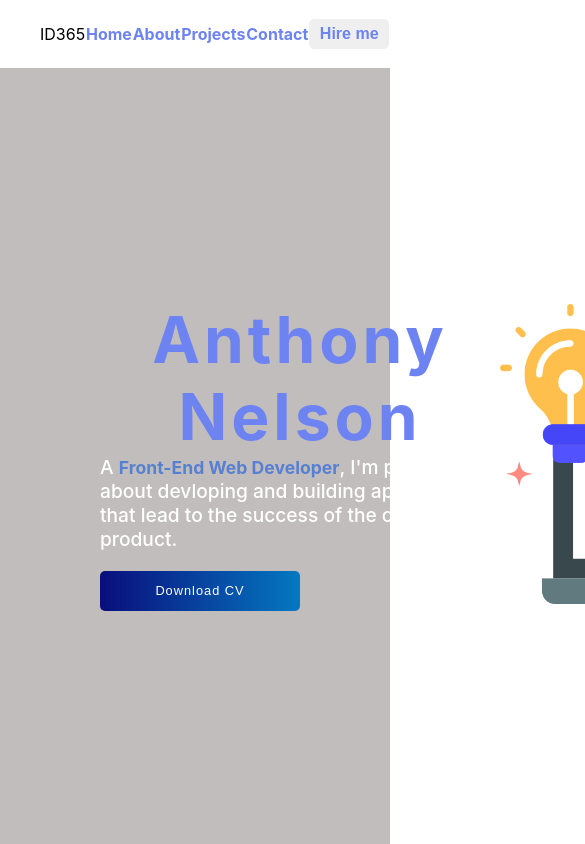
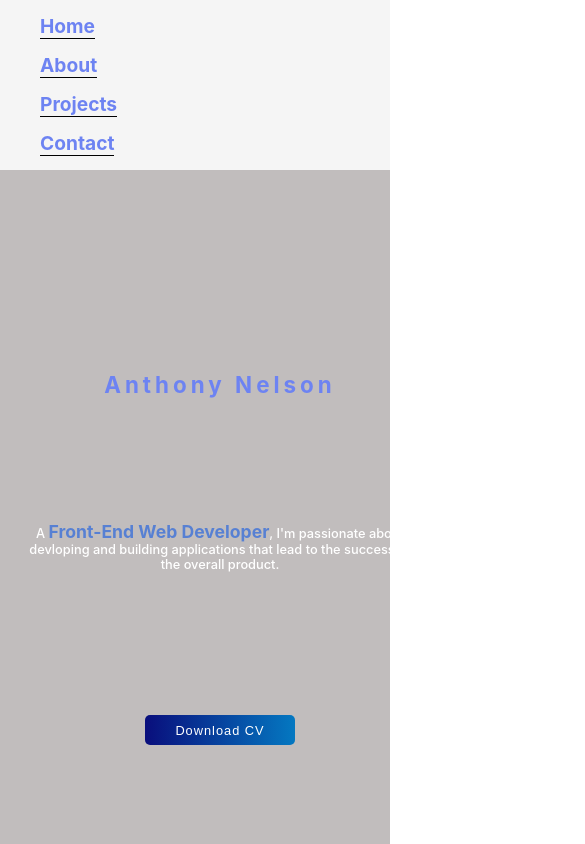
Before and after one commit to Saalehid365/react-portfolio, a React (Create React App) app: page / in a window 390 px wide. Shown: the top 844 px of the page, 585 px wide, since content can reach past the window. Built offline with nearby package versions, Linux system fonts and the light colour scheme.

Commit message:
responsive

```diff
--- a/src/components/About.css
+++ b/src/components/About.css
@@ -8,3 +8,23 @@
 .abt h3 {
   font-size: 1.8rem;
 }
+@media all and (max-width: 800px) {
+  .inner-about {
+    display: flex;
+    justify-content: center;
+  }
+  .inner-about p {
+    width: 500px;
+    text-align: center;
+  }
+}
+@media all and (max-width: 480px) {
+  .inner-about {
+    display: flex;
+    justify-content: center;
+  }
+  .inner-about p {
+    width: 500px;
+    text-align: center;
+  }
+}
--- a/src/components/Contacts.css
+++ b/src/components/Contacts.css
@@ -7,6 +7,7 @@
 
 .chat-left h3 {
   font-size: 3rem;
+  color: rgb(109, 131, 242);
 }
 .chat-text {
   font-size: 2rem;
@@ -72,3 +73,44 @@ form {
   color: white;
   font-size: 1rem;
 }
+@media all and (max-width: 800px) {
+  .chat-left h3 {
+    font-size: 2rem;
+  }
+  .chat-text p {
+    font-size: 1rem;
+  }
+  form {
+    width: 300px;
+    height: 300px;
+  }
+  .form-name-email {
+    display: flex;
+    flex-direction: column;
+  }
+  .name-email {
+    display: flex;
+  }
+  .field-tabs p {
+    font-size: 1rem;
+  }
+
+  .field1 {
+    height: 25px;
+    width: 300px;
+  }
+  .field2 {
+    height: 100px;
+  }
+  .fieldsubmit {
+    height: 30px;
+    width: 150px;
+  }
+  .submitbtn {
+    font-size: 0.8rem;
+    font-weight: bolder;
+  }
+  .envelope {
+    font-size: 0.7rem;
+  }
+}
--- a/src/components/Contacts.jsx
+++ b/src/components/Contacts.jsx
@@ -5,6 +5,7 @@ import { FaEnvelopeOpen } from "react-icons/fa";
 export const Contact = () => {
   const { register, handleSubmit } = useForm();
   console.log("hello world");
+
   const onSubmit = () => {};
   return (
     <div className="chat-form">
@@ -21,7 +22,7 @@ export const Contact = () => {
       <div className="formbox">
         <form onSubmit={handleSubmit(onSubmit)}>
           <div className="form-name-email">
-            <div className="field-tabs">
+            <div className="field-tabs name-email">
               <p>Name</p>
               <input
                 className="field field1 "
@@ -53,7 +54,7 @@ export const Contact = () => {
           </div>
           <div>
             <button className="fieldsubmit">
-              <FaEnvelopeOpen size="1rem" color="white" />
+              <FaEnvelopeOpen className="envelope" size="1rem" color="white" />
               <input className=" submitbtn" type="submit" />
             </button>
           </div>
--- a/src/components/Footer.css
+++ b/src/components/Footer.css
@@ -1,11 +1,12 @@
 .footer-container {
-  height: 100px;
+  height: 175px;
   background-color: black;
   display: flex;
   flex-direction: column;
   justify-content: space-evenly;
   align-items: center;
 }
+
 .socials {
   display: flex;
   justify-content: space-evenly;
@@ -31,6 +32,7 @@
   border: 1px rgb(87, 128, 211) solid;
   font-size: 1.3;
   color: black;
+  transition: 0.2ms;
 }
 .designed {
   color: white;
--- a/src/components/Footer.jsx
+++ b/src/components/Footer.jsx
@@ -4,6 +4,7 @@ import { FaTwitter, FaLinkedin, FaGithub } from "react-icons/fa";
 export const Footer = () => {
   return (
     <div className="footer-container">
+      <p className="living">Living, learning & leveling up one day at a time</p>
       <div className="socials">
         <a href="https://twitter.com/idevelop365" className="socialscircle">
           <FaTwitter className="social" />
--- a/src/components/Hero.css
+++ b/src/components/Hero.css
@@ -10,7 +10,7 @@
   flex-direction: column;
   justify-content: flex-start;
   align-items: flex-start;
-  padding-left: 100px;
+  padding-left: 20px;
 }
 
 .title-info {
@@ -66,3 +66,56 @@
   width: 300px;
   height: 300px;
 }
+
+@media all and (max-width: 800px) {
+  .Title-container {
+    padding: 0;
+  }
+  .hero-img {
+    height: 200px;
+    width: 200px;
+  }
+  .title-left h1 {
+    font-size: 2rem;
+  }
+  .nav-hire-btn {
+    height: 20px;
+  }
+  .hire-me-btn {
+    height: 30px;
+    width: 150px;
+  }
+  .title-info {
+    font-size: 1rem;
+  }
+}
+
+@media all and (max-width: 480px) {
+  .Title-container {
+    padding: 0;
+  }
+  .hero-img {
+    display: none;
+  }
+  .title-left {
+    display: flex;
+    height: 80%;
+    flex-direction: column;
+    justify-content: space-evenly;
+    align-items: center;
+  }
+  .title-left h1 {
+    font-size: 1.4rem;
+  }
+  .nav-hire-btn {
+    height: 20px;
+  }
+  .hire-me-btn {
+    height: 30px;
+    width: 150px;
+  }
+  .title-info {
+    font-size: 0.8rem;
+    text-align: center;
+  }
+}
--- a/src/components/Navbar.css
+++ b/src/components/Navbar.css
@@ -24,7 +24,7 @@
   border-bottom: solid 0.2rem rgb(109, 131, 242);
 }
 .nav-hire-btn {
-  height: 30px;
+  height: 20px;
   width: 80px;
   border-radius: 5px;
   border-style: none;
@@ -33,3 +33,36 @@
 .nav-hire-btn:hover {
   background-color: rgb(66, 88, 198);
 }
+
+@media all and (max-width: 800px) {
+  .links {
+    font-size: 0.8rem;
+  }
+  .nav-hire-btn {
+    height: 20px;
+  }
+}
+
+@media all and (max-width: 480px) {
+  .nav-bar {
+    height: 170px;
+    background-color: rgb(245, 245, 245);
+  }
+  .logo {
+    display: none;
+  }
+  .links {
+    display: flex;
+    flex-direction: column;
+    justify-content: space-evenly;
+    align-items: flex-start;
+    height: 100%;
+  }
+  .nav-link-list {
+    font-size: 1.2rem;
+    border-bottom: solid 0.2px black;
+  }
+  .nav-hire-btn {
+    display: none;
+  }
+}
--- a/src/components/Navbar.jsx
+++ b/src/components/Navbar.jsx
@@ -1,11 +1,12 @@
 import { Link } from "react-router-dom";
 import "./Navbar.css";
+import { GiHamburgerMenu } from "react-icons";
 
 export const Navbar = () => {
   return (
     <div className="nav-bar">
       <div>
-        <p> ID365 </p>
+        <p className="logo"> ID365 </p>
       </div>
       <div className="links">
         <Link className="nav-link-list" to="/">
--- a/src/components/Skills.css
+++ b/src/components/Skills.css
@@ -34,3 +34,15 @@
   font-size: 5rem;
   color: rgb(87, 128, 211);
 }
+@media all and (max-width: 800px) {
+  .skills-list {
+    height: 150px;
+    width: 150px;
+  }
+  .icons {
+    font-size: 3rem;
+  }
+  .fieldsubmit {
+    height: 20px;
+  }
+}
```
